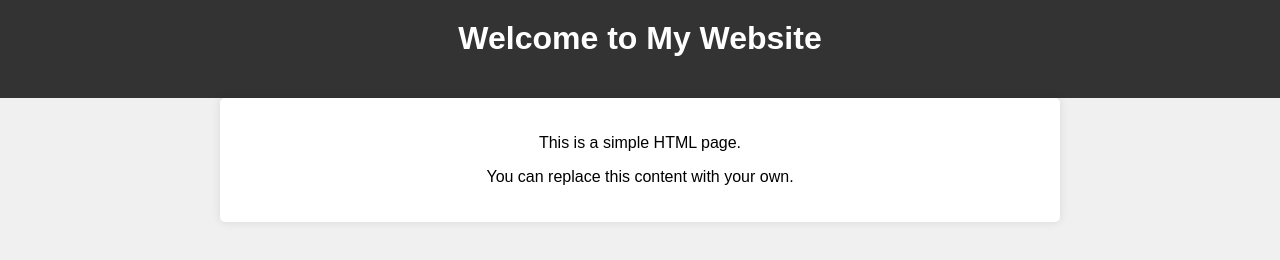
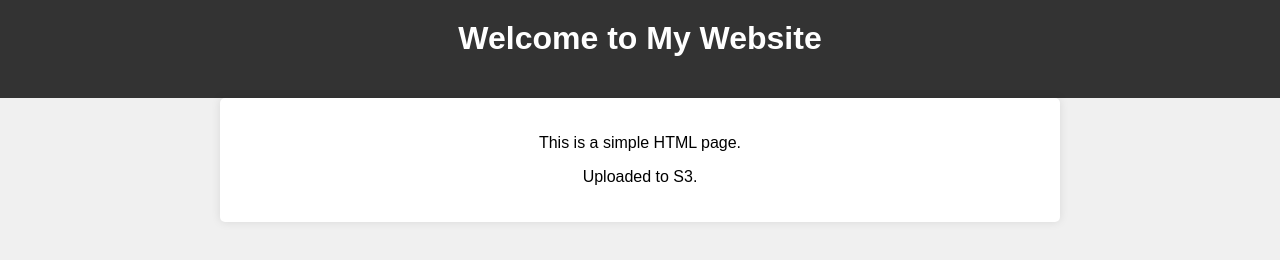
Before and after one commit to raisalsalim/actions-s3-repo, a plain HTML site: page index.html in a window 1280 px wide. Drawn offline with Linux system fonts and the light colour scheme.

Commit message:
Commit Update index.html

```diff
--- a/index.html
+++ b/index.html
@@ -36,7 +36,7 @@
     </header>
     <div class="container">
         <p>This is a simple HTML page.</p>
-        <p>You can replace this content with your own.</p>
+        <p>Uploaded to S3.</p>
     </div>
 </body>
 </html>
```
